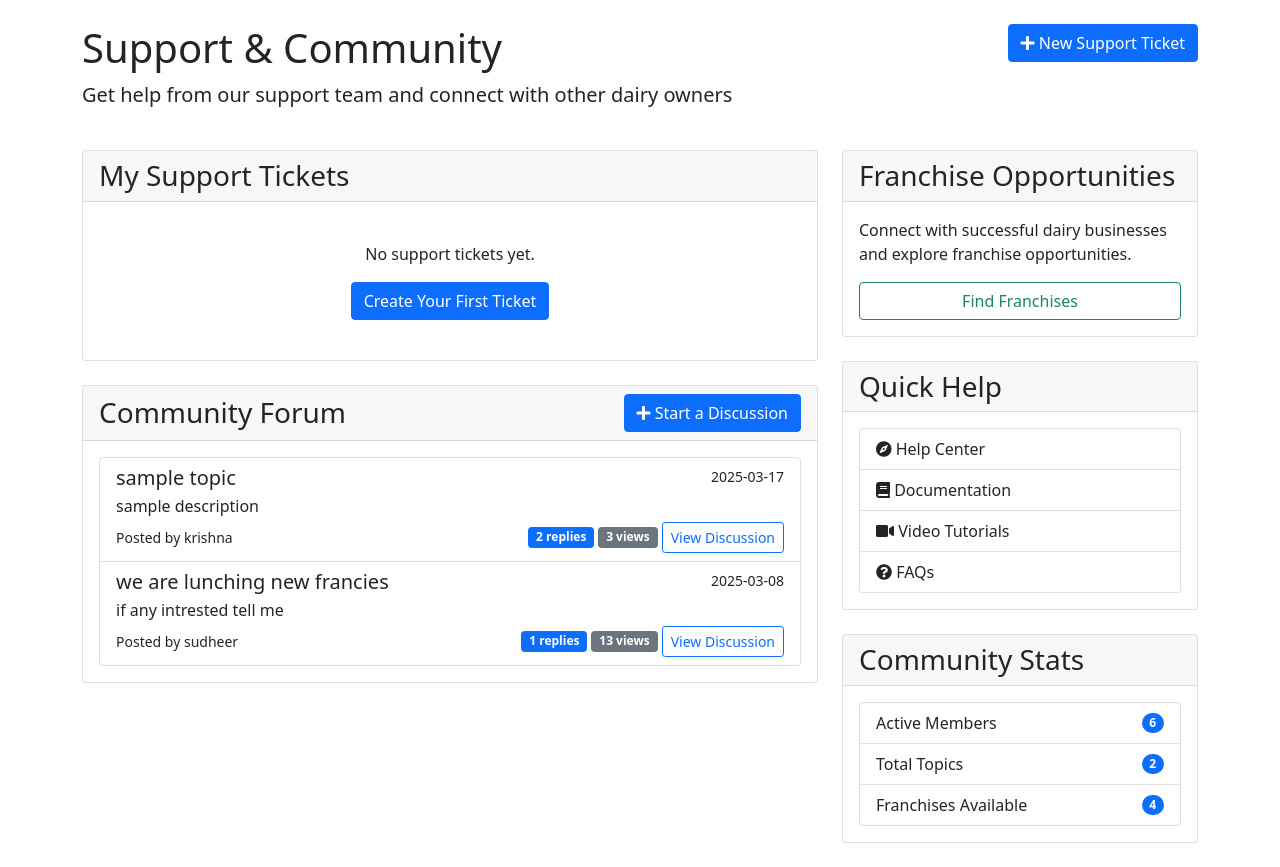
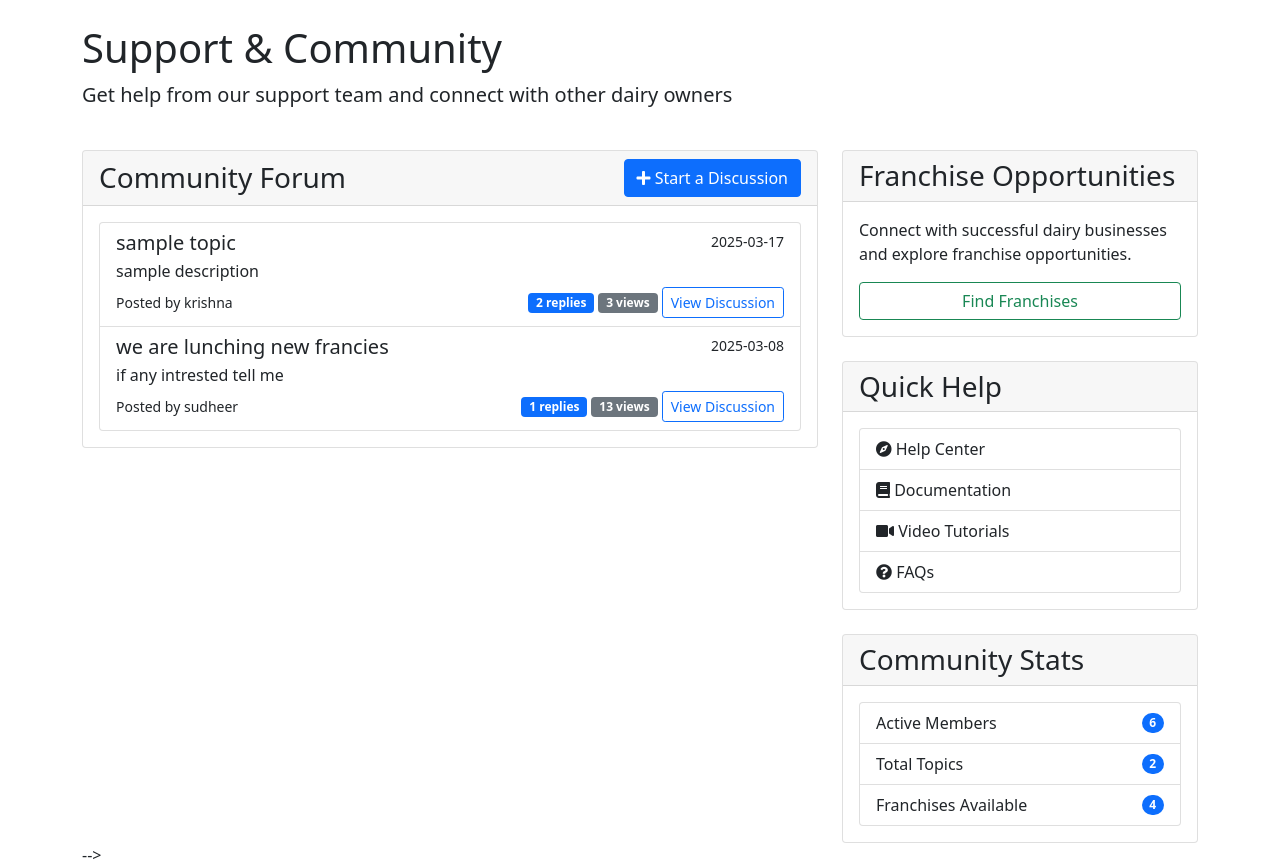
Before and after one commit to Make-Skilled/BITS-AGRI-AI-for-diary-AI-Powered-live-stock-monitoring-Automated-farm-optimization, a Flask app: page /support in a window 1280 px wide. Shown: the part 56-923 px from the top of the page. Before the commit the page ends 899 px from the top, so only its background shows below. Run offline with Flask 2, Linux system fonts and the light colour scheme; a user stored in the database is signed in; data comes from the database, SQL or seed files in the repository; some libraries are stand-ins or nearby versions.

Commit message:
removed ticket part

```diff
--- a/templates/support.html
+++ b/templates/support.html
@@ -9,17 +9,17 @@
             <h1>Support & Community</h1>
             <p class="lead">Get help from our support team and connect with other dairy owners</p>
         </div>
-        <div class="col-md-4 text-end">
+        <!-- <div class="col-md-4 text-end">
             <button class="btn btn-primary" data-bs-toggle="modal" data-bs-target="#newTicketModal">
                 <i class="fas fa-plus"></i> New Support Ticket
             </button>
-        </div>
+        </div> -->
     </div>
 
     <div class="row">
         <!-- Support Tickets Section -->
         <div class="col-md-8">
-            <div class="card mb-4">
+            <!-- <div class="card mb-4">
                 <div class="card-header">
                     <h3 class="card-title mb-0">My Support Tickets</h3>
                 </div>
@@ -64,7 +64,7 @@
                     </div>
                     {% endif %}
                 </div>
-            </div>
+            </div> -->
 
             <!-- Community Forum Section -->
             <div class="card mb-4">
@@ -173,7 +173,7 @@
                 </div>
             </div>
         </div>
-    </div>
+    </div> -->
 </div>
 
 <!-- New Support Ticket Modal -->
```
